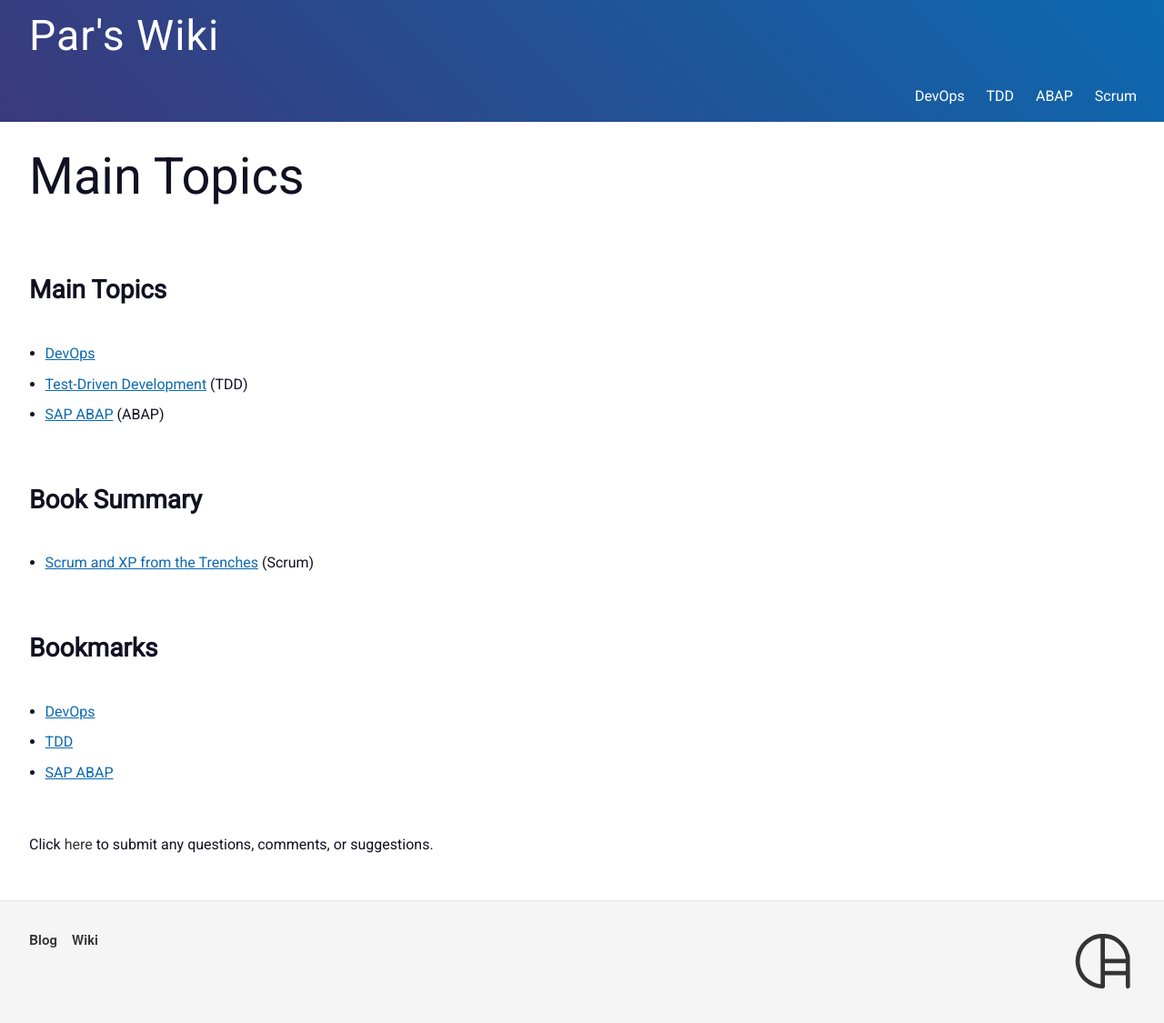
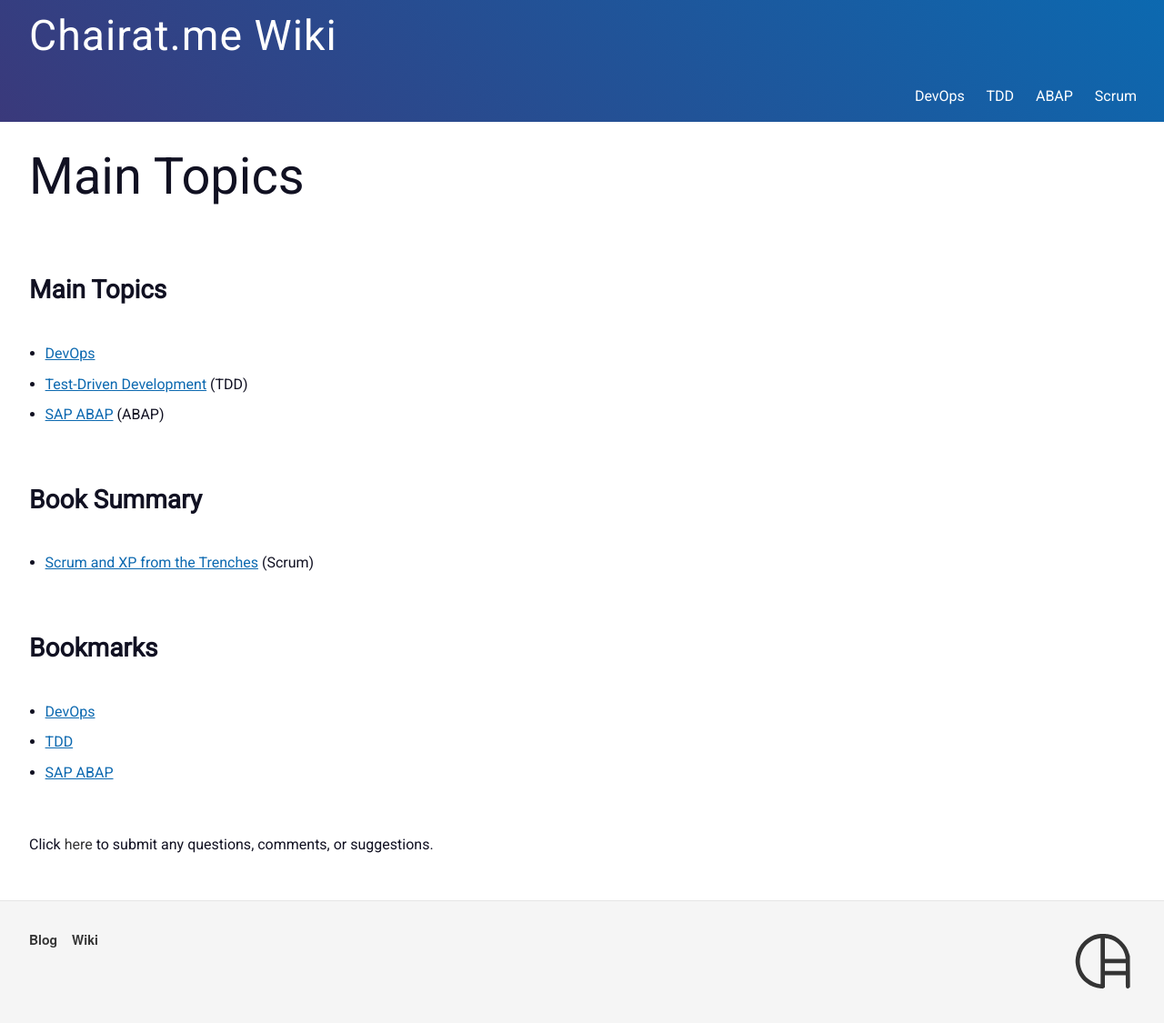
Before and after one commit to shruti170901/hola.github.io, a Jekyll site: the page built from index.md, in a window 1280 px wide. Shown: the whole page at 91% size. Built offline with Jekyll 4.4.1, drawn with Linux system fonts in a browser that asks for light colours; our own code applies the rules of GitHub Pages for plain Markdown files.

Commit message:
Changed title

```diff
--- a/_config.yml
+++ b/_config.yml
@@ -6,7 +6,7 @@
 # 'jekyll serve'. If you change this file, please restart the server process.
 
 # Site settings
-title: Par's Wiki
+title: Chairat.me Wiki
 email: pacroy@gmail.com
 description: > # this means to ignore newlines until "baseurl:"
   This is my wiki site built with Jekyll. Visit pacroy.com for my blogs.
```
